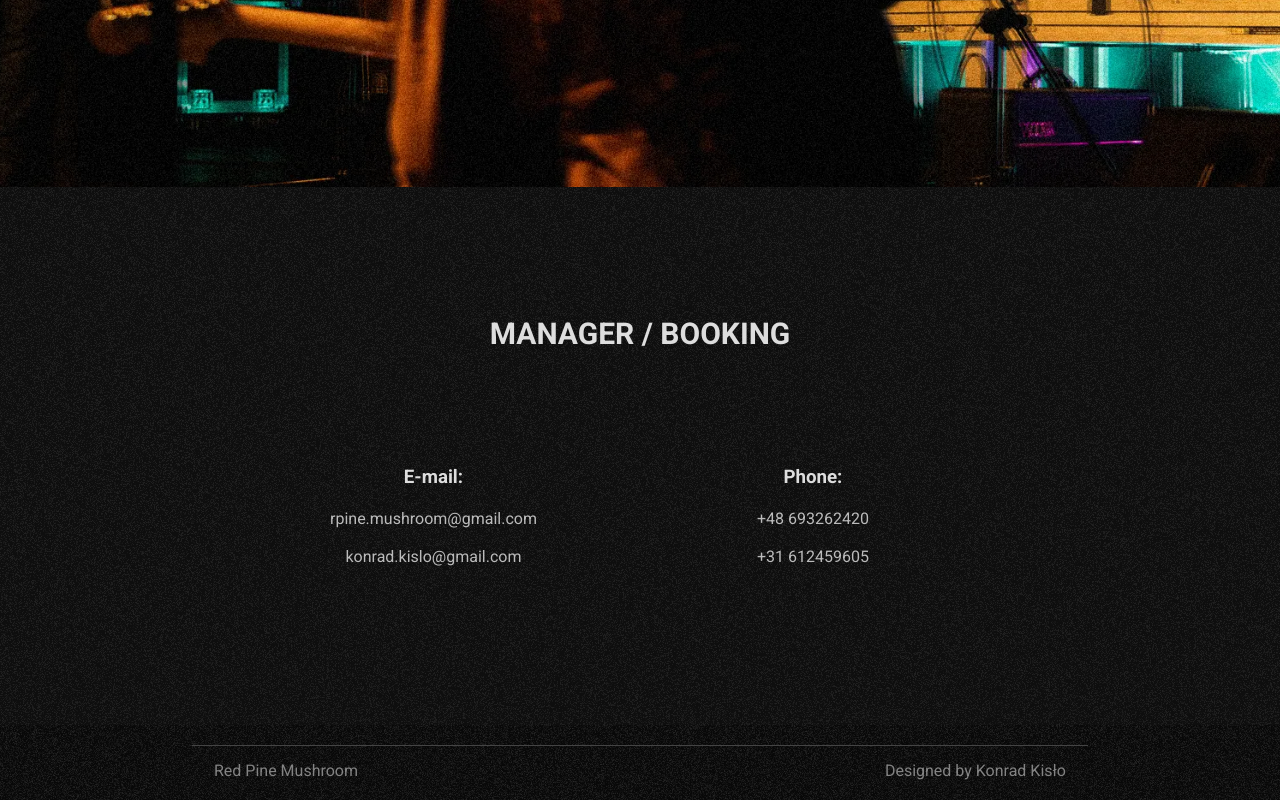
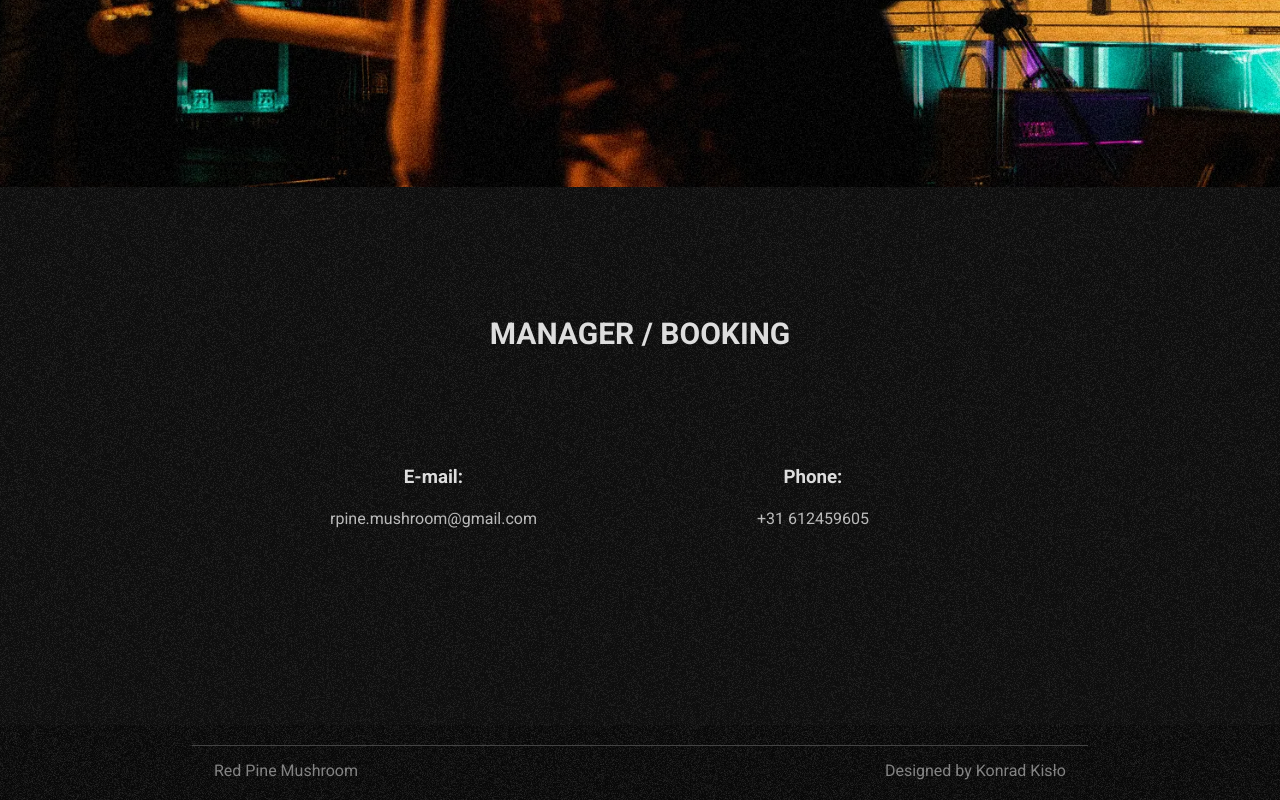
Before and after one commit to Halaszle/RPMTEST3, a Next.js app: page /contact in a window 1280 px wide. Shown: the part 613-1413 px from the top of the page. Built offline with nearby package versions, Linux system fonts and the light colour scheme.

Commit message:
Updated homepage

```diff
--- a/app/contact/page.js
+++ b/app/contact/page.js
@@ -51,11 +51,10 @@ export default function Bio() {
 			<div className={styles.kontakty}>
 				<h3>E-mail:</h3>
 				<p>rpine.mushroom@gmail.com</p>
-				<p>konrad.kislo@gmail.com</p>
+				<br/><br/>
 			</div>
 			<div className={styles.kontakty}>
 				<h3>Phone:</h3>
-				<p>+48 693262420</p>
 				<p>+31 612459605</p>
 			</div>
 		<br></br><br></br><br></br><br></br><br></br>
```
